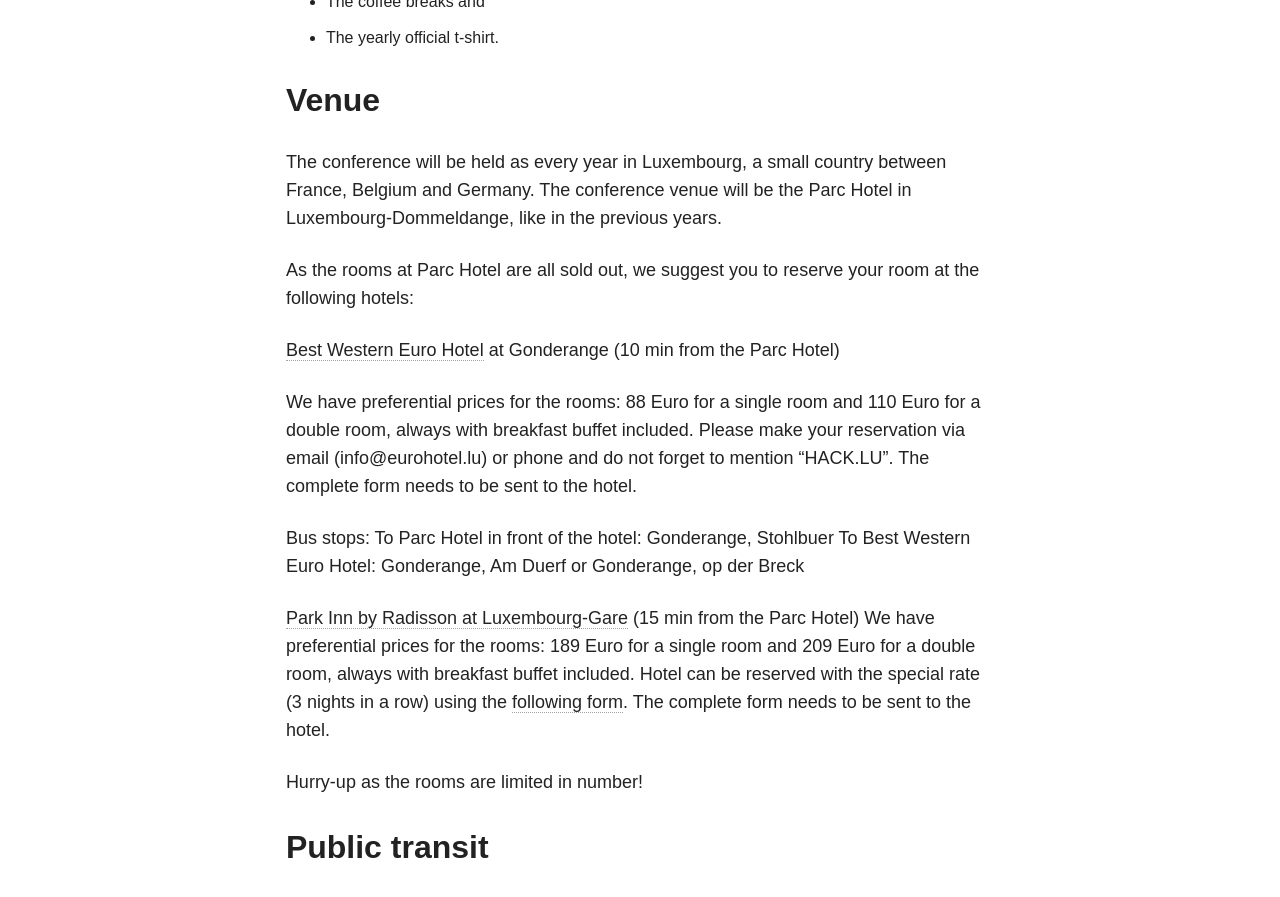
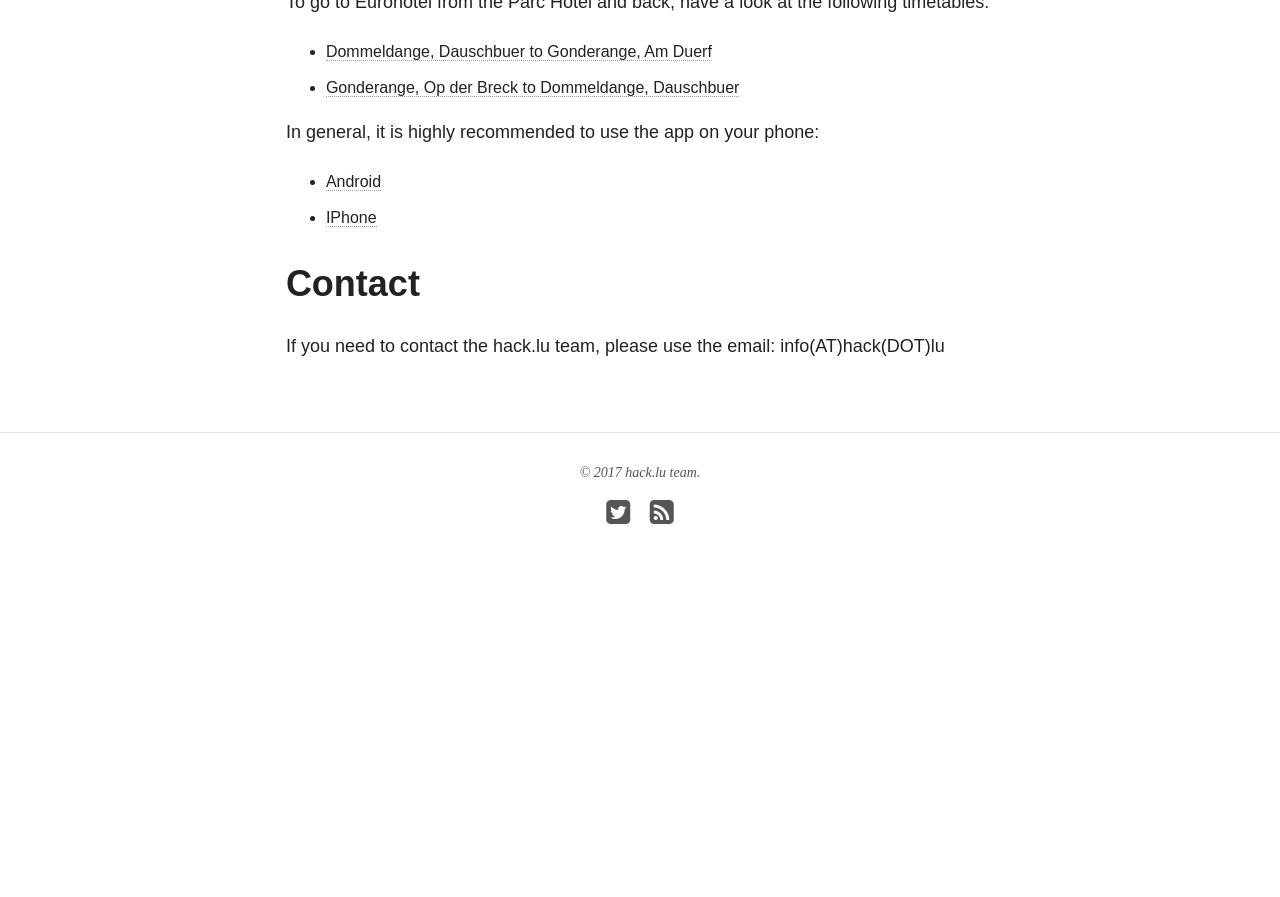
Before and after one commit to adulau/hack-lu-2017, a Jekyll site: the page built from info/index.md, in a window 1280 px wide and 900 px high, scrolled down 1741 px. Shown: the top 897 px of the window. Built offline with Jekyll 4.4.1, drawn with Linux system fonts in a browser that asks for light colours; nearby versions of some CDN libraries; after the commit the page ends 2365 px from its top, so only the background shows below that; some of the changed text lies outside the part shown.

Commit message:
Practical info updated

```diff
--- a/info/index.md
+++ b/info/index.md
@@ -1,13 +1,13 @@
 ---
 layout: page
 title:  Info
-excerpt: "Practical information - Hack.lu 2016"
-modified: 2016-03-10T19:44:38.564948-04:00
+excerpt: "Practical information - Hack.lu 2017"
+modified: 2017-03-10T19:44:38.564948-04:00
 ---
 
 # Registration
 
-{% include registration.html %}
+* To be open soon
 
 ## What's included?
 
@@ -24,20 +24,6 @@
 
 The conference will be held as every year in Luxembourg, a small country between France, Belgium and Germany. The conference venue will be the Parc Hotel in Luxembourg-Dommeldange, like in the previous years.
 
-As the rooms at Parc Hotel are all sold out, we suggest you to reserve your room at the following hotels:
-
-[Best Western Euro Hotel](http://www.eurohotel.lu/seiten/home.html?lang=English) at Gonderange (10 min from the Parc Hotel)
-
-We have preferential prices for the rooms: 88 Euro for a single room and 110 Euro for a double room, always with breakfast buffet included. Please make your reservation via email (info@eurohotel.lu) or phone and do not forget to mention “HACK.LU”. The complete form needs to be sent to the hotel.
-
-Bus stops:
-To Parc Hotel in front of the hotel: Gonderange, Stohlbuer
-To Best Western Euro Hotel: Gonderange, Am Duerf or Gonderange, op der Breck
-
-[Park Inn by Radisson at Luxembourg-Gare](http://www.parkinn.com/hotel-luxembourg) (15 min from the Parc Hotel)
-We have preferential prices for the rooms: 189 Euro for a single room and 209 Euro for a double room, always with breakfast buffet included. Hotel can be reserved with the special rate (3 nights in a row) using the [following form](/images/1710 HACKLU 2016 reservation form.docx). The complete form needs to be sent to the hotel.
-
-Hurry-up as the rooms are limited in number!
 
 ## Public transit
 
```
